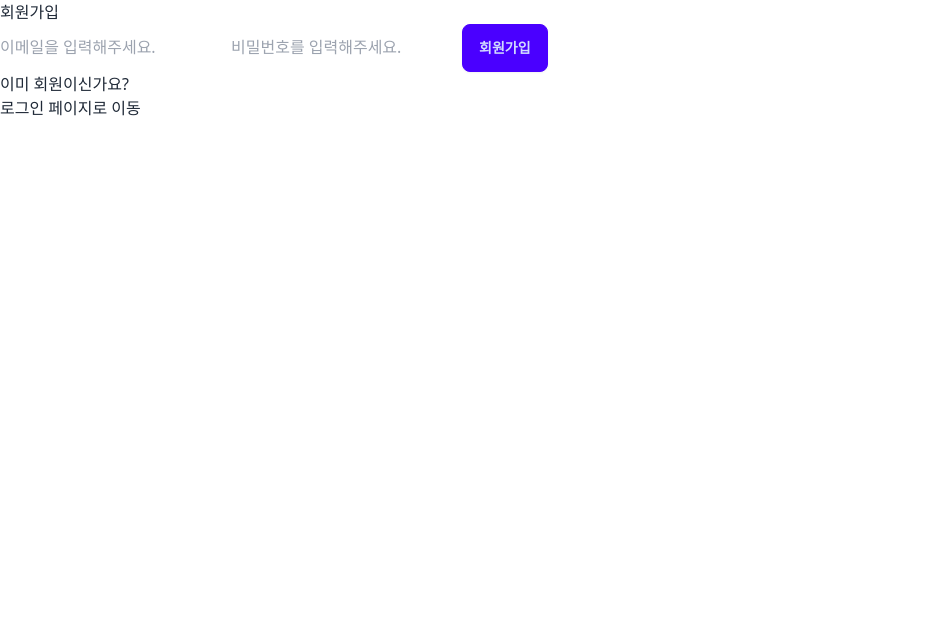
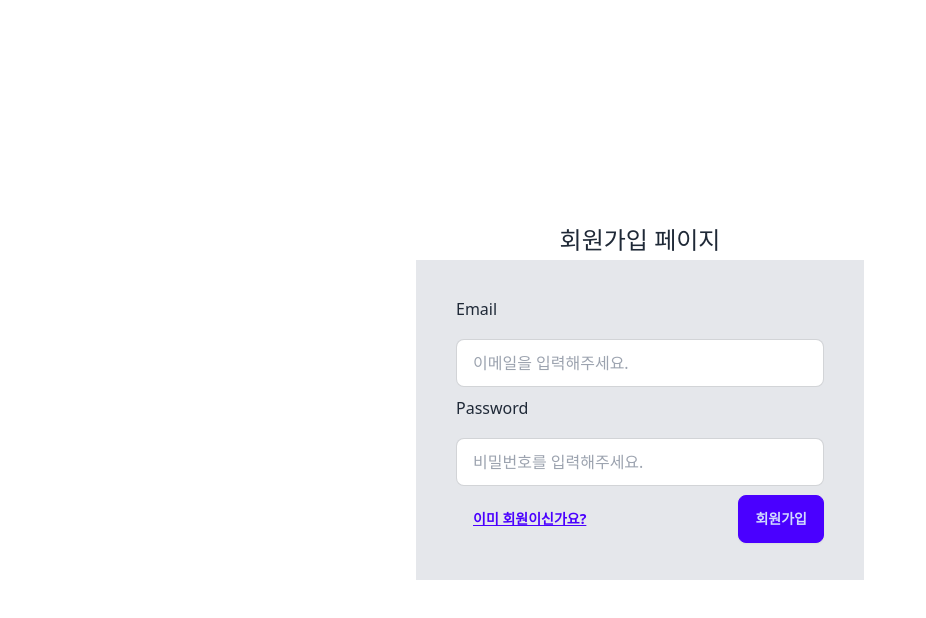
Before and after one commit to perfumer24/perfumer-admin, a React (Vite) app: page /sign-up in a window 1280 px wide. Shown: the top 618 px of the page, without its empty margins (0-926 px from the left). Built offline with nearby package versions, Linux system fonts and the light colour scheme; no server answers.

Commit message:
SignUpPage 회원가입 페이지 스타일링

```diff
--- a/src/pages/SignUpPage.tsx
+++ b/src/pages/SignUpPage.tsx
@@ -2,14 +2,31 @@ import AuthButton from "@/components/AuthButton";
 import { ALLOWED_EMAILS } from "@/config";
 import useSupabase from "@/hooks/useSupabase";
 import { paths } from "@/router";
-import React, { useState } from "react";
-import { Link } from "react-router-dom";
+import React, { useEffect, useState } from "react";
+import { Link, useNavigate } from "react-router-dom";
 
 export default function SignUpPage() {
   const [email, setEmail] = useState("");
   const [password, setPassword] = useState("");
-  const client = useSupabase();
+  const supabase = useSupabase();
   // useAuth로 리팩토링
+  const navigate = useNavigate();
+  const [session, setSession] = useState(null);
+  useEffect(() => {
+    supabase.auth.getSession().then(({ data: { session } }) => {
+      setSession(session);
+    });
+
+    supabase.auth.onAuthStateChange((_event, session) => {
+      console.log("session", session);
+      setSession(session);
+    });
+  }, [supabase]);
+
+  if (session) {
+    navigate("/");
+  }
+
   const handleEmailChange = (e: React.ChangeEvent<HTMLInputElement>) => {
     setEmail(e.target.value);
   };
@@ -21,7 +38,7 @@ export default function SignUpPage() {
     const isInvalidEmail = !ALLOWED_EMAILS.includes(email);
     if (isInvalidEmail) return;
 
-    const { data, error } = await client.auth.signUp({
+    const { data, error } = await supabase.auth.signUp({
       email,
       password,
       options: { emailRedirectTo: "http://localhost:5173" },
@@ -33,12 +50,14 @@ export default function SignUpPage() {
   };
 
   return (
-    <div>
-      <div>
-        <h1>회원가입</h1>
-      </div>
-      <main>
-        <form action="submit">
+    <div className="flex h-screen w-screen flex-col items-center justify-center">
+      <h1 className="w-448px prose-2xl text-center">회원가입 페이지</h1>
+      <main className="w-448px px-40px py-32px h-80 bg-gray-200">
+        <form
+          action="submit"
+          className="flex h-full w-full flex-col justify-around"
+        >
+          <p>Email</p>
           <label htmlFor="email"></label>
           <input
             type="email"
@@ -47,7 +66,9 @@ export default function SignUpPage() {
             placeholder="이메일을 입력해주세요."
             value={email}
             onChange={handleEmailChange}
+            className="input input-bordered w-full"
           />
+          <p>Password</p>
           <label htmlFor="password"></label>
           <input
             type="password"
@@ -56,13 +77,16 @@ export default function SignUpPage() {
             placeholder="비밀번호를 입력해주세요."
             value={password}
             onChange={handlePasswordChange}
+            className="input input-bordered w-full"
           />
-          <AuthButton text="회원가입" handleSubmit={handleSubmit} />
+
+          <div className="flex justify-between">
+            <Link to={paths.root} className="btn btn-link">
+              이미 회원이신가요?
+            </Link>
+            <AuthButton text="회원가입" handleSubmit={handleSubmit} />
+          </div>
         </form>
-        <div>
-          <h2>이미 회원이신가요?</h2>
-          <Link to={paths.root}>로그인 페이지로 이동</Link>
-        </div>
       </main>
     </div>
   );
```
